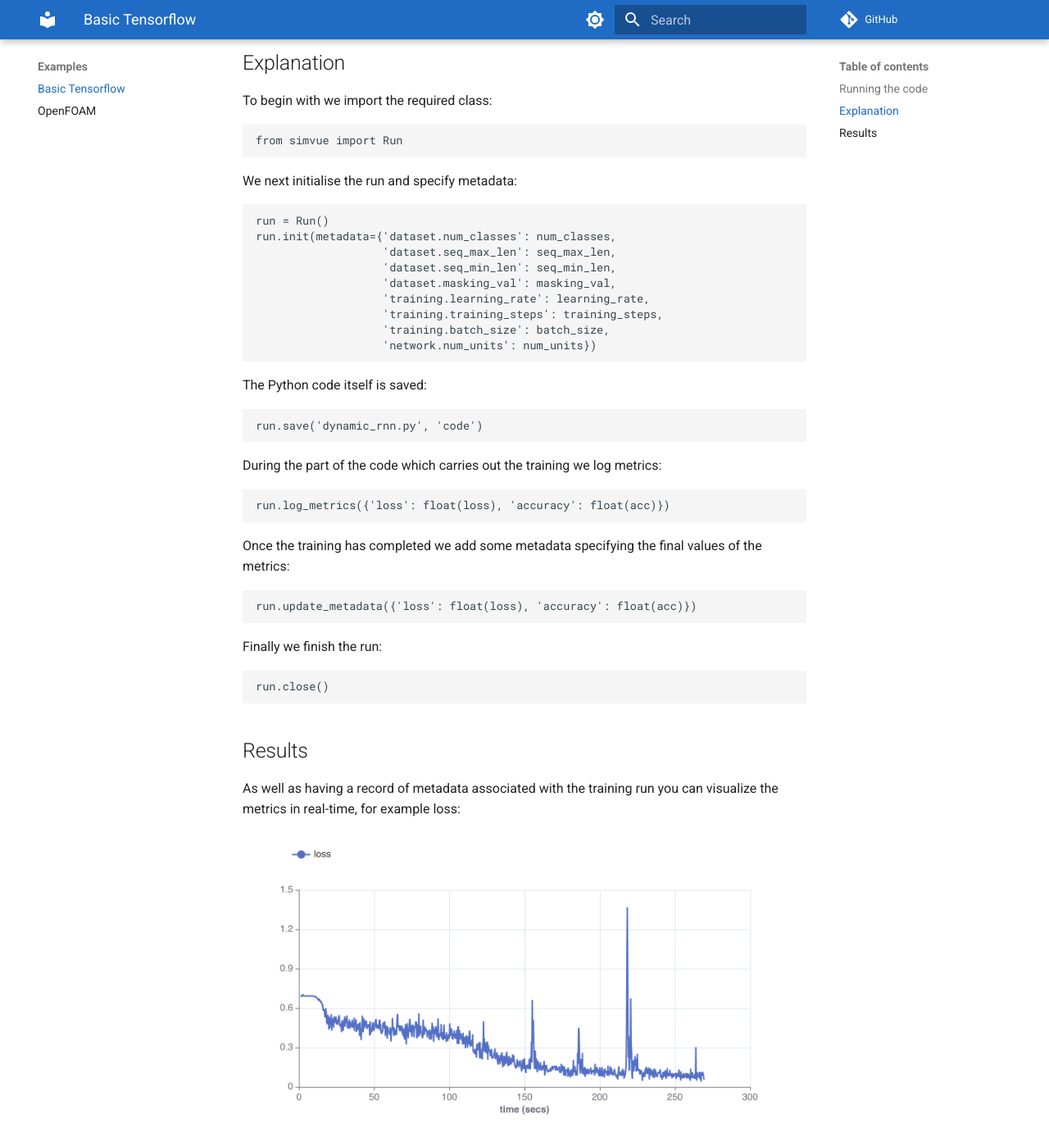
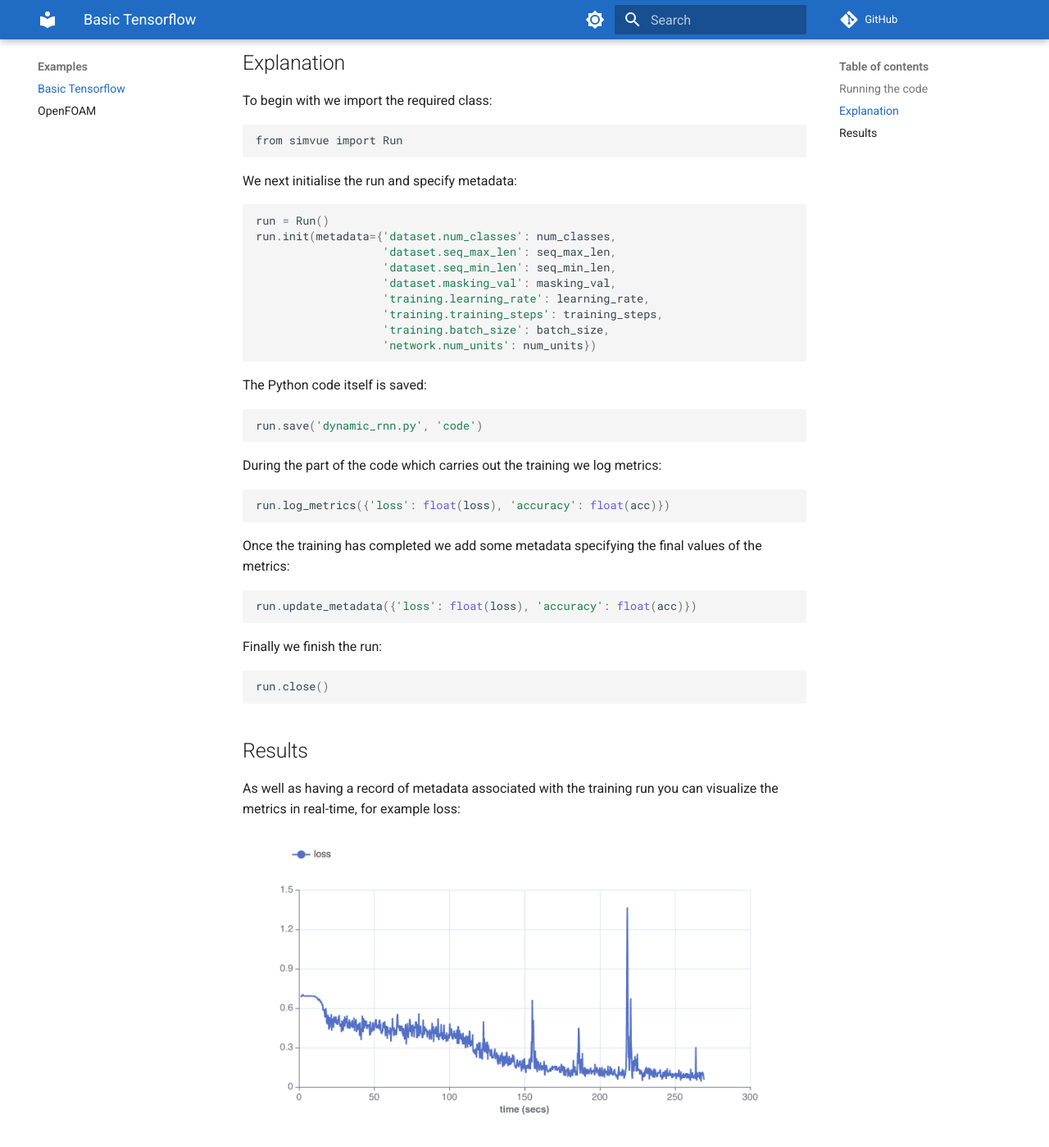
Before and after one commit to simvue-io/docs, an MkDocs documentation site: the page built from docs/examples/basic-tensorflow.md, in a window 1280 px wide and 1400 px high, scrolled down 1008 px. Shown: the whole window at 82% size. Built offline with MkDocs 1.6.1 and Material for MkDocs 9.7.7, drawn with Linux system fonts in a browser that asks for light colours.

Commit message:
Add Python syntax highlighting

````diff
--- a/docs/examples/basic-tensorflow.md
+++ b/docs/examples/basic-tensorflow.md
@@ -41,7 +41,7 @@ To begin with we import the required class:
 from simvue import Run
 ```
 We next initialise the run and specify metadata:
-```
+``` py
 run = Run()
 run.init(metadata={'dataset.num_classes': num_classes,
                    'dataset.seq_max_len': seq_max_len,
@@ -53,20 +53,20 @@ run.init(metadata={'dataset.num_classes': num_classes,
                    'network.num_units': num_units})
 ```
 The Python code itself is saved:
-```
+``` py
 run.save('dynamic_rnn.py', 'code')
 ```
 During the part of the code which carries out the training we log metrics:
-```
+``` py
 run.log_metrics({'loss': float(loss), 'accuracy': float(acc)})
 ```
 Once the training has completed we add some metadata specifying the final values of the metrics:
-```
+``` py
 run.update_metadata({'loss': float(loss), 'accuracy': float(acc)})
 ```
 
 Finally we finish the run:
-```
+``` py
 run.close()
 ```
 
````
